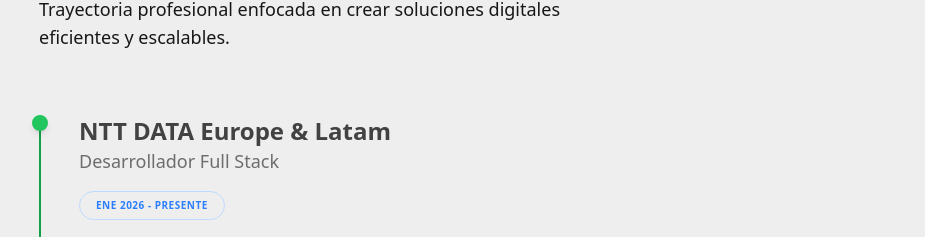
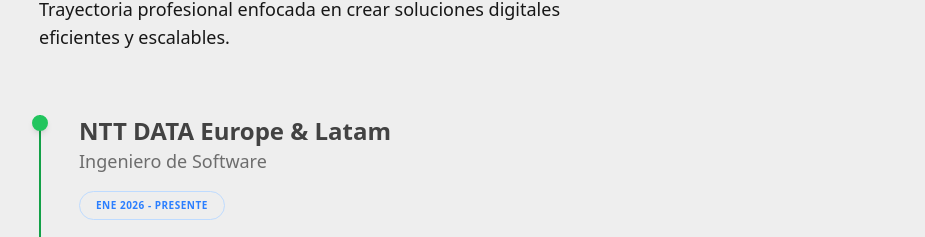
Before and after one commit to rody-huancas/dev-portfolio, a Next.js app: page / in a window 1280 px wide. Shown: the part 1009-1246 px from the top of the page, without its empty margins (153-1078 px from the left). Built offline with nearby package versions, Linux system fonts and the light colour scheme; no server answers; a web font is replaced by a local one.

Commit message:
refactor(experience): update job titles for improved accuracy and relevance

```diff
--- a/src/data/experience.data.ts
+++ b/src/data/experience.data.ts
@@ -9,8 +9,8 @@ export const experienceData: IExperience[] = [
     roles         : [
       {
         position: {
-          es: "Desarrollador Full Stack",
-          en: "Full Stack Developer",
+          es: "Ingeniero de Software",
+          en: "Software Engineer",
         },
         period: {
           es: "Ene 2026 - Presente",
```
